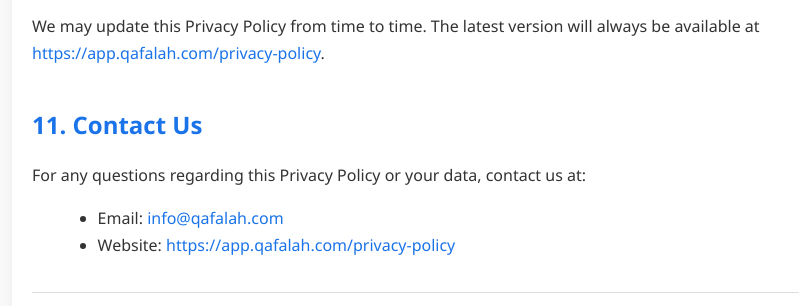
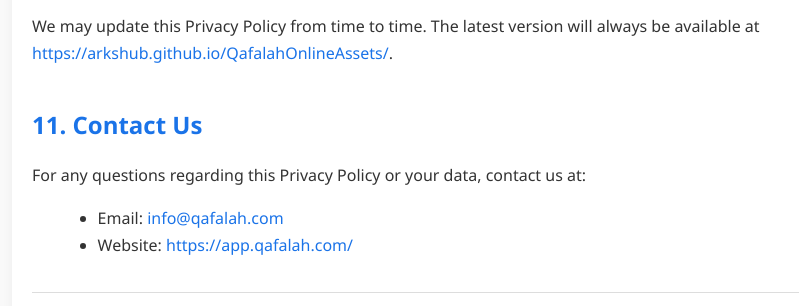
Before and after one commit to ArksHub/QafalahOnlineAssets, a plain HTML site: page index.html in a window 1280 px wide. Shown: the part 2891-3197 px from the top of the page, without its empty margins (158-957 px from the left). Drawn offline with Linux system fonts and the light colour scheme.

Commit message:
Update privacy policy links to point to the new URL

```diff
--- a/index.html
+++ b/index.html
@@ -292,8 +292,8 @@
         <p>
           We may update this Privacy Policy from time to time. The latest
           version will always be available at
-          <a href="https://app.qafalah.com/privacy-policy"
-            >https://app.qafalah.com/privacy-policy</a
+          <a href="https://arkshub.github.io/QafalahOnlineAssets/"
+            >https://arkshub.github.io/QafalahOnlineAssets/</a
           >.
         </p>
       </section>
@@ -308,8 +308,8 @@
           <li>Email: <a href="mailto:info@qafalah.com">info@qafalah.com</a></li>
           <li>
             Website:
-            <a href="https://app.qafalah.com/privacy-policy"
-              >https://app.qafalah.com/privacy-policy</a
+            <a href="https://app.qafalah.com/"
+              >https://app.qafalah.com/</a
             >
           </li>
         </ul>
```
